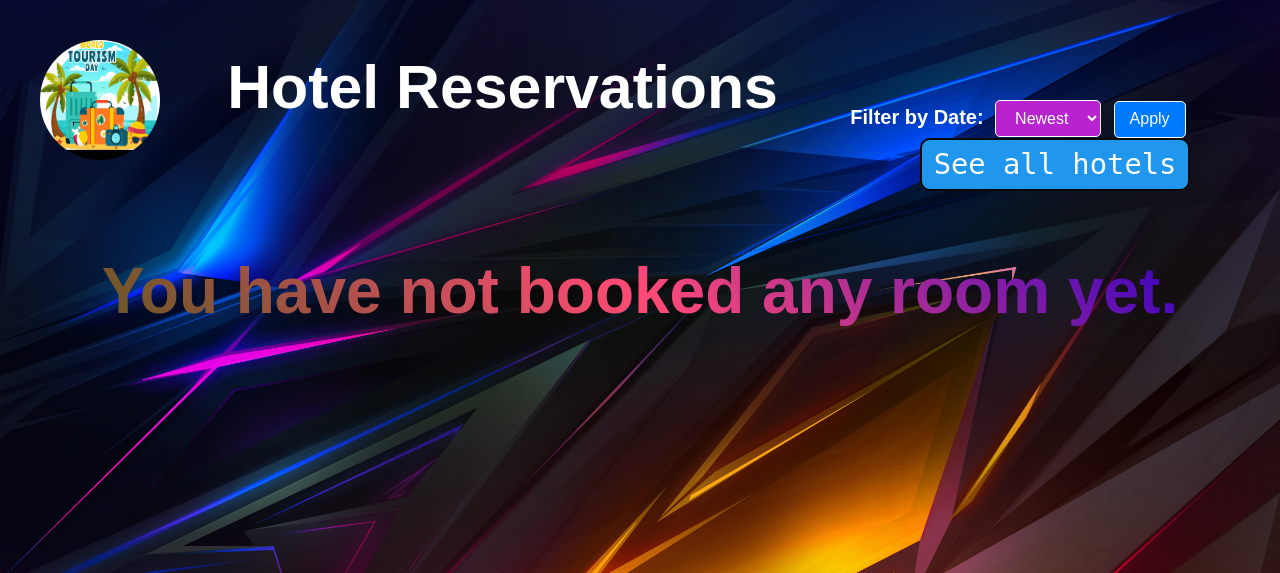
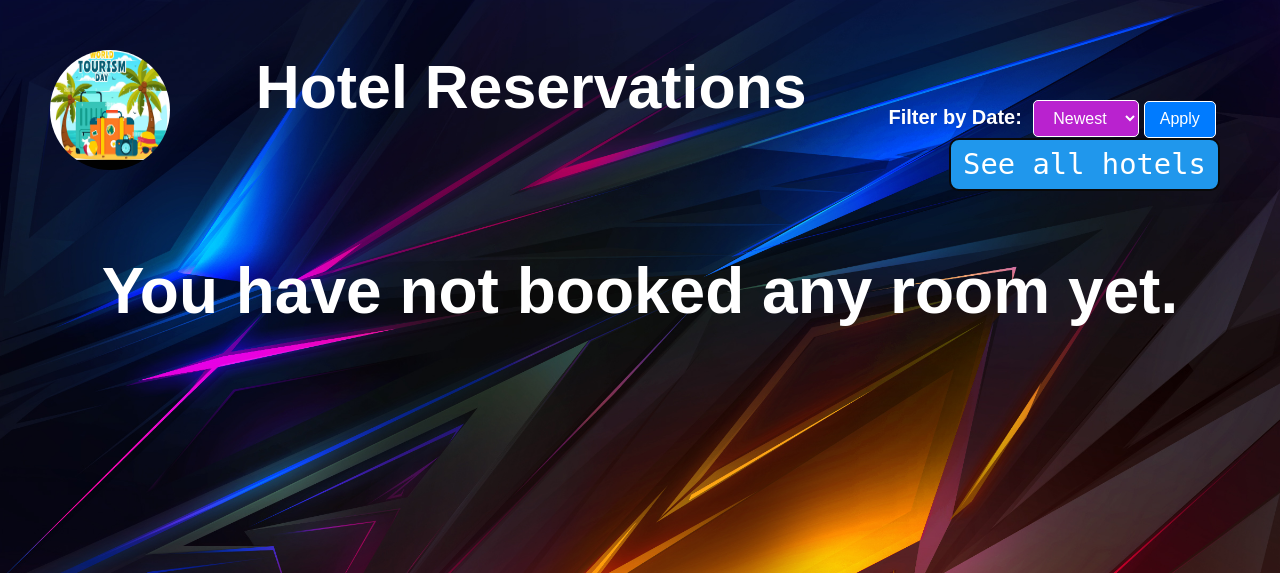
Before and after one commit to bobekov/TravelProject, a Django app: page /booking/hotel_bookings/ in a window 1280 px wide. Shown: the top 573 px of the page. Run offline with Django 5.2, Linux system fonts and the light colour scheme; the visitor is signed in with stand-in values (Sample User, id 1); data that the repository does not hold is empty.

Commit message:
add code

```diff
--- a/static/styles/bookings.css
+++ b/static/styles/bookings.css
@@ -90,7 +90,7 @@
     width: auto;
     justify-content: flex-start;
     margin-top: 90px;
-    margin-right: 6.7%;
+    margin-right: 4.3%;
     gap: 5px;
 }
 
@@ -108,7 +108,6 @@
     border-radius: 5px;
     background-color: #b922cf;
     color: white;
-    margin-right: 8px;
 }
 
 .filter-container button {
--- a/static/styles/country.css
+++ b/static/styles/country.css
@@ -44,6 +44,7 @@
     font-weight: 500;
     padding: 6px 12px;
     margin-top: 10%;
+    margin-right: -2.3%;
     position: absolute;
     right: 7%;
 }
@@ -58,7 +59,7 @@
     width: auto;
     justify-content: flex-start;
     margin-top: 90px;
-    margin-right: 6.7%;
+    margin-right: 4%;
 }
 
 .search-container input[type="text"] {
@@ -104,12 +105,9 @@
 
 .container-all #empty-list {
     font-size: 400%;
-    color: #4822aa;
+    color: #ffffff;
     font-weight: bold;
     font-family: 'Poppins', sans-serif;
-    background: linear-gradient(45deg, #655823, #ff4a76, #3702c1);
-    -webkit-background-clip: text;
-    -webkit-text-fill-color: transparent;
 }
 
 .country-box {
@@ -177,6 +175,7 @@
     margin-top: 18px;
     justify-content: space-between;
     width: 100%;
+    gap: 7px;
 }
 
 #buttons-edit-delete a {
--- a/static/styles/profile.css
+++ b/static/styles/profile.css
@@ -17,7 +17,7 @@
     position: absolute;
     top: 0;
     left: 0;
-    margin: 40px 40px;
+    margin: 50px 50px;
 }
 
 #logo-img:hover {
```
Also changed, not shown: templates/bases.html (deleted, +0 -10 lines), travel_project/room/views.py (line endings or trailing spaces).
